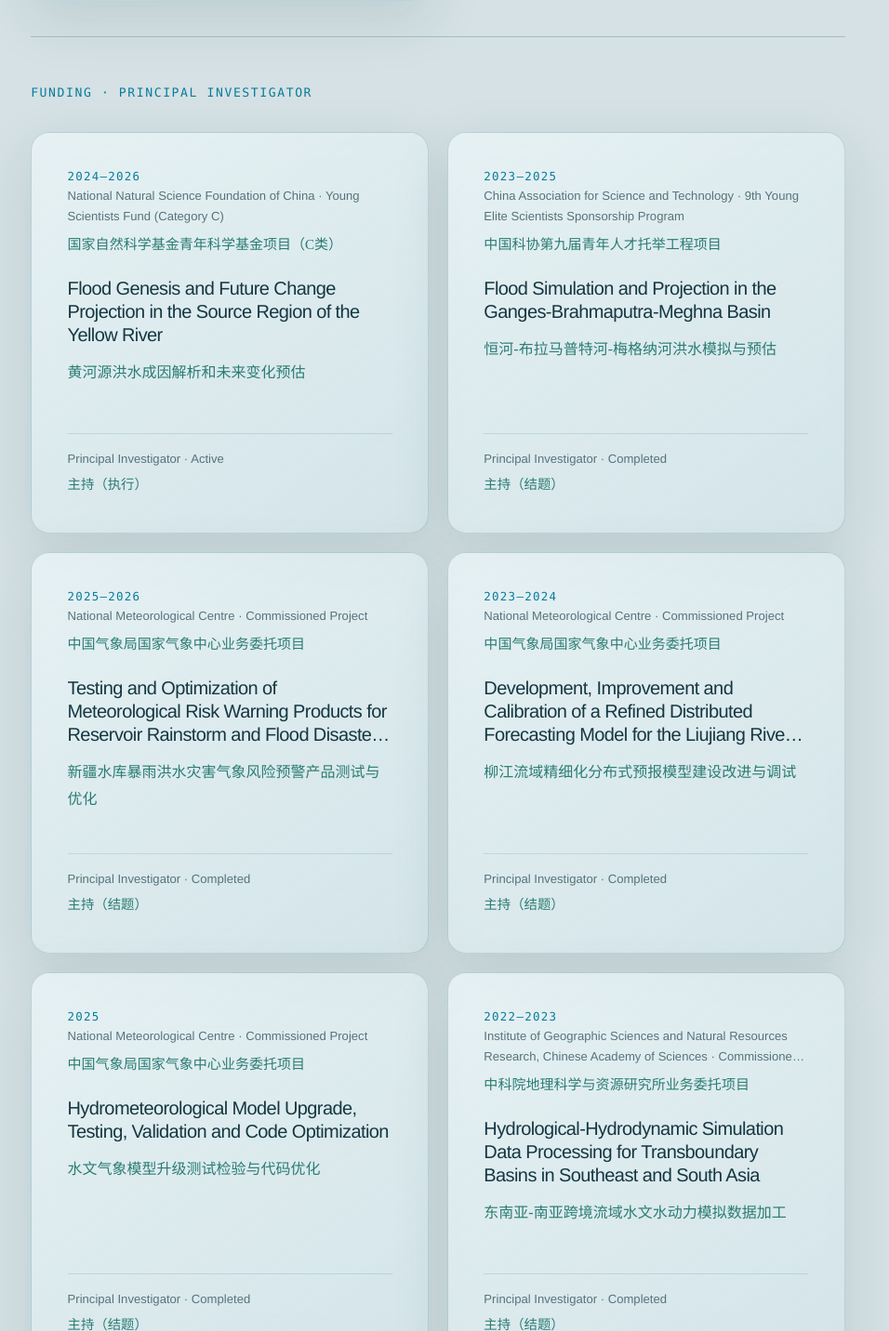
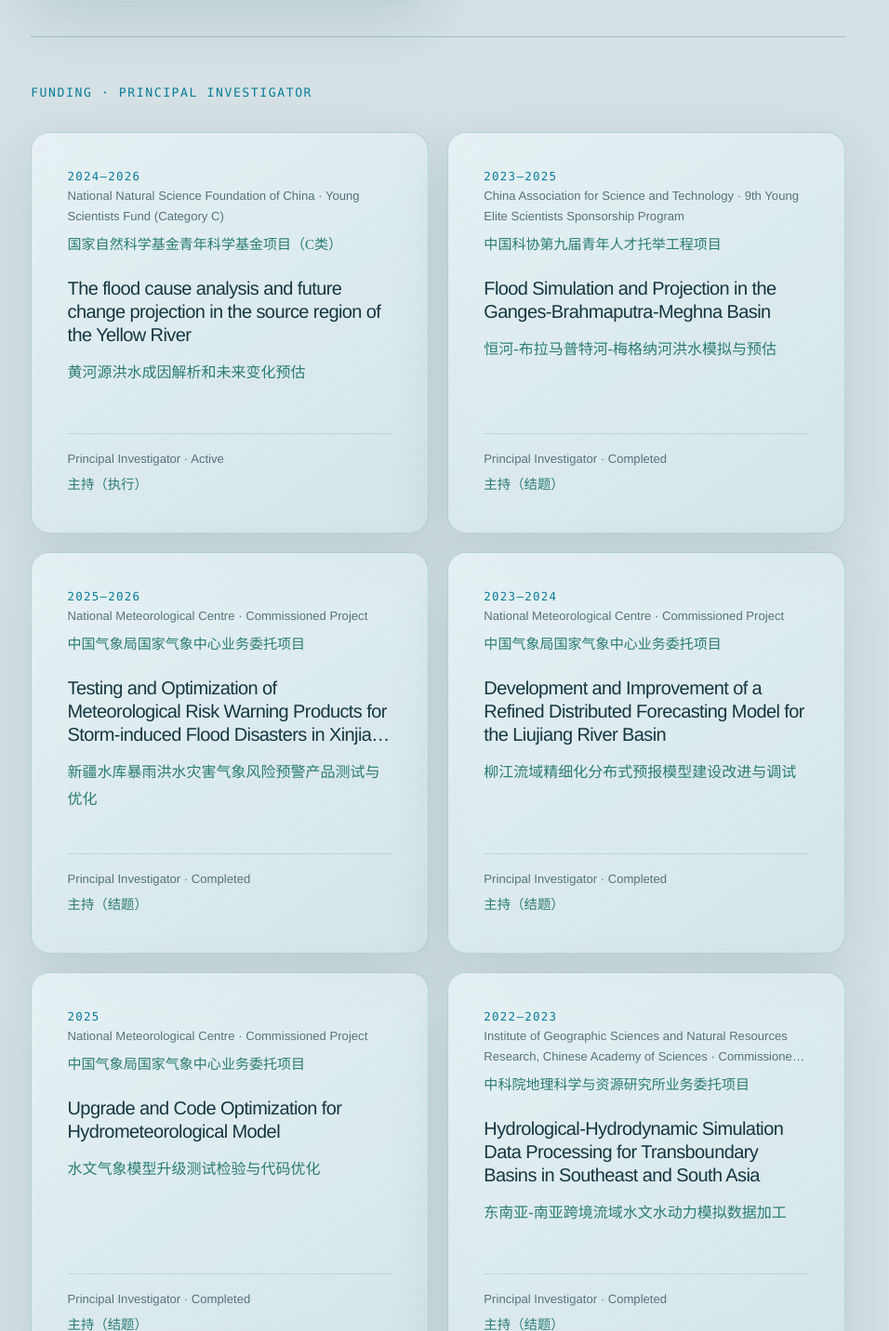
Before and after one commit to myglobalflood/myglobalflood.github.io, a Next.js app: page /research in a window 1280 px wide. Shown: the part 1121-2553 px from the top of the page at 93% size, without its empty margins (305-1261 px from the left). Built offline with nearby package versions, Linux system fonts and the light colour scheme; no server answers.

Commit message:
Update site-data.ts

```diff
--- a/app/site-data.ts
+++ b/app/site-data.ts
@@ -299,7 +299,7 @@
 export const hostedProjects = [
   {
     period: "2024–2026",
-    title: "Flood Genesis and Future Change Projection in the Source Region of the Yellow River",
+    title: "The flood cause analysis and future change projection in the source region of the Yellow River",
     titleZh: "黄河源洪水成因解析和未来变化预估",
     sponsor: "National Natural Science Foundation of China · Young Scientists Fund (Category C)",
     sponsorZh: "国家自然科学基金青年科学基金项目（C类）",
@@ -317,7 +317,7 @@
   },
   {
     period: "2025–2026",
-    title: "Testing and Optimization of Meteorological Risk Warning Products for Reservoir Rainstorm and Flood Disasters in Xinjiang",
+    title: "Testing and Optimization of Meteorological Risk Warning Products for Storm-induced Flood Disasters in Xinjiang reservoirs",
     titleZh: "新疆水库暴雨洪水灾害气象风险预警产品测试与优化",
     sponsor: "National Meteorological Centre · Commissioned Project",
     sponsorZh: "中国气象局国家气象中心业务委托项目",
@@ -326,7 +326,7 @@
   },
   {
     period: "2023–2024",
-    title: "Development, Improvement and Calibration of a Refined Distributed Forecasting Model for the Liujiang River Basin",
+    title: "Development and Improvement of a Refined Distributed Forecasting Model for the Liujiang River Basin",
     titleZh: "柳江流域精细化分布式预报模型建设改进与调试",
     sponsor: "National Meteorological Centre · Commissioned Project",
     sponsorZh: "中国气象局国家气象中心业务委托项目",
@@ -335,7 +335,7 @@
   },
   {
     period: "2025",
-    title: "Hydrometeorological Model Upgrade, Testing, Validation and Code Optimization",
+    title: "Upgrade and Code Optimization for Hydrometeorological Model",
     titleZh: "水文气象模型升级测试检验与代码优化",
     sponsor: "National Meteorological Centre · Commissioned Project",
     sponsorZh: "中国气象局国家气象中心业务委托项目",
```
